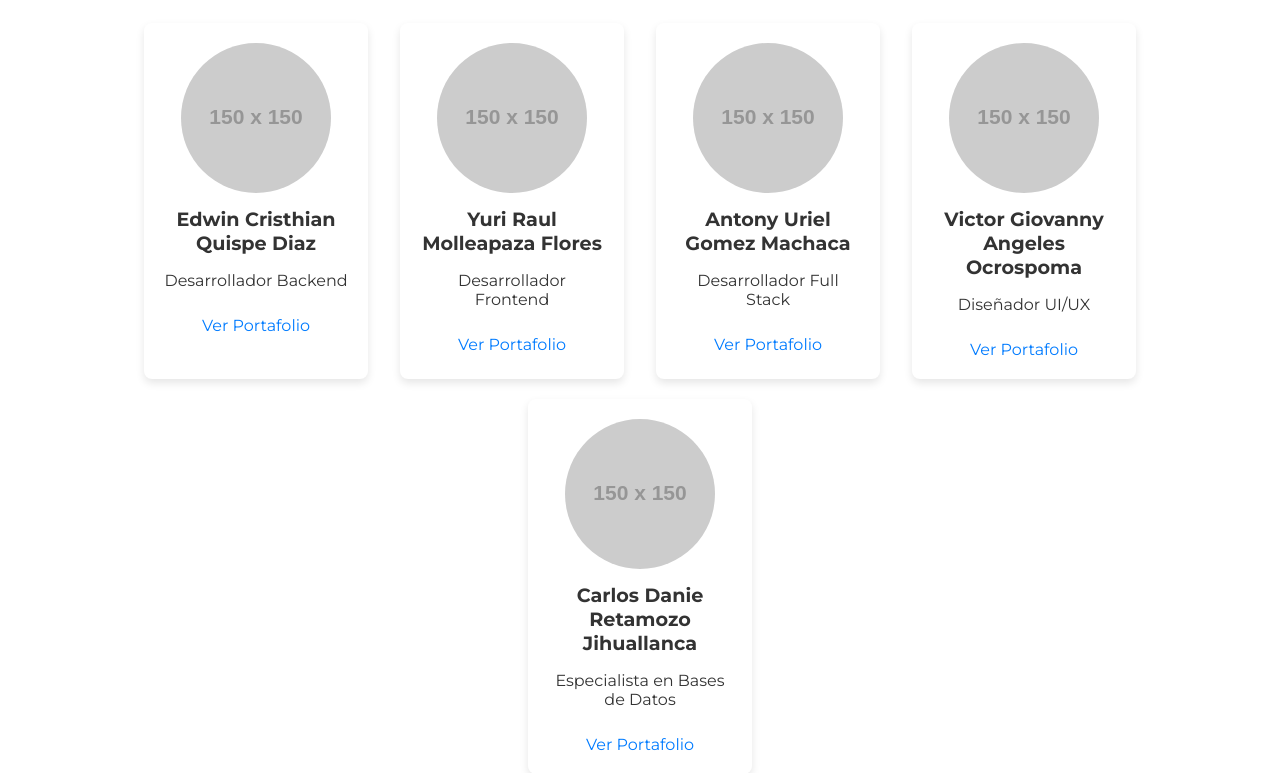
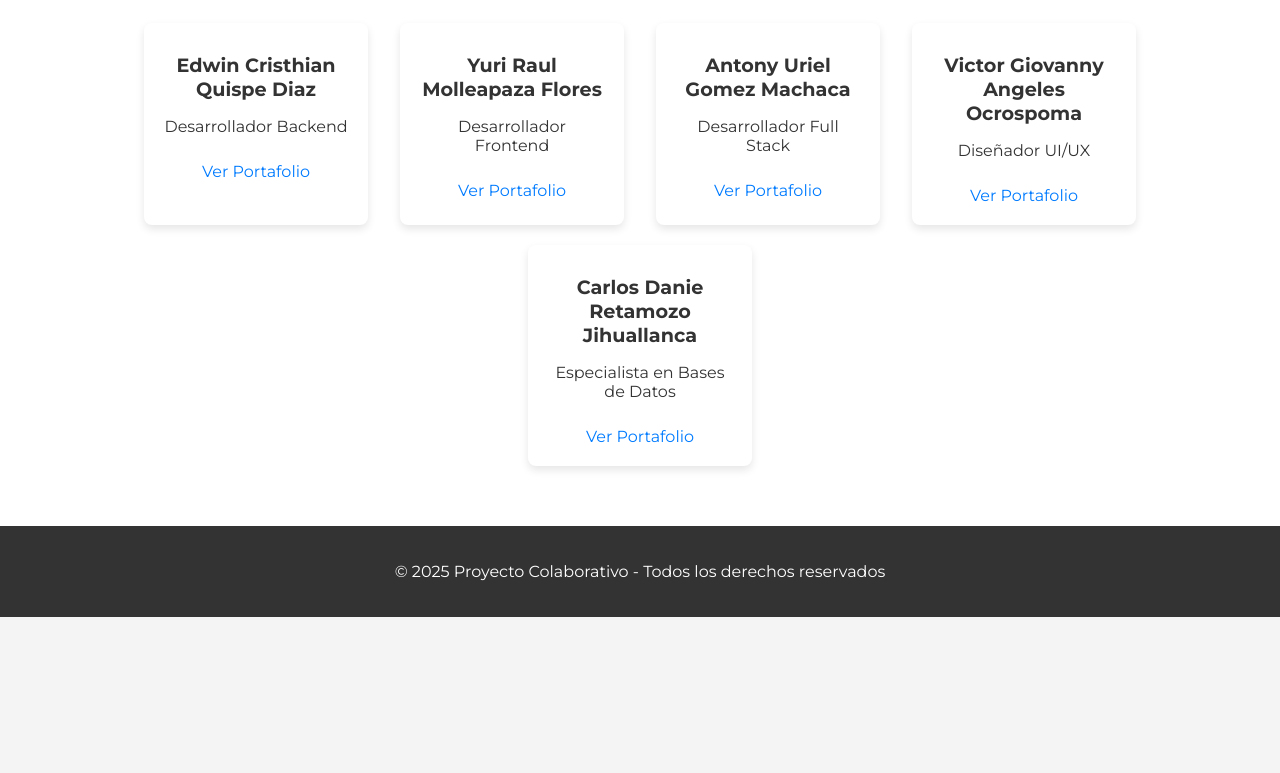
Before and after one commit to Gen0z63/Gen0z63, a plain HTML site: page index.html in a window 1280 px wide. Shown: the part 324-1097 px from the top of the page. After the commit the page ends 941 px from the top, so only its background shows below. Drawn offline with Linux system fonts and the light colour scheme; placeholder pictures from the web are drawn by us.

Commit message:
Update index.html

```diff
--- a/index.html
+++ b/index.html
@@ -26,35 +26,30 @@
             <div class="team-members">
                 <!-- Miembro 1 -->
                 <div class="team-member">
-                    <img src="https://via.placeholder.com/150" alt="Foto de Edwin" class="team-member-img">
                     <h3>Edwin Cristhian Quispe Diaz</h3>
                     <p>Desarrollador Backend</p>
                     <a href="https://github.com/usuario1" target="_blank" class="portfolio-link">Ver Portafolio</a>
                 </div>
                 <!-- Miembro 2 -->
                 <div class="team-member">
-                    <img src="https://via.placeholder.com/150" alt="Foto de Yuri" class="team-member-img">
                     <h3>Yuri Raul Molleapaza Flores</h3>
                     <p>Desarrollador Frontend</p>
                     <a href="https://github.com/usuario2" target="_blank" class="portfolio-link">Ver Portafolio</a>
                 </div>
                 <!-- Miembro 3 -->
                 <div class="team-member">
-                    <img src="https://via.placeholder.com/150" alt="Foto de Antony" class="team-member-img">
                     <h3>Antony Uriel Gomez Machaca</h3>
                     <p>Desarrollador Full Stack</p>
                     <a href="https://github.com/Gen0z63" target="_blank" class="portfolio-link">Ver Portafolio</a>
                 </div>
                 <!-- Miembro 4 -->
                 <div class="team-member">
-                    <img src="https://via.placeholder.com/150" alt="Foto de Victor" class="team-member-img">
                     <h3>Victor Giovanny Angeles Ocrospoma</h3>
                     <p>Diseñador UI/UX</p>
                     <a href="https://github.com/usuario3" target="_blank" class="portfolio-link">Ver Portafolio</a>
                 </div>
                 <!-- Miembro 5 -->
                 <div class="team-member">
-                    <img src="https://via.placeholder.com/150" alt="Foto de Carlos" class="team-member-img">
                     <h3>Carlos Danie Retamozo Jihuallanca</h3>
                     <p>Especialista en Bases de Datos</p>
                     <a href="https://github.com/usuario4" target="_blank" class="portfolio-link">Ver Portafolio</a>
```
